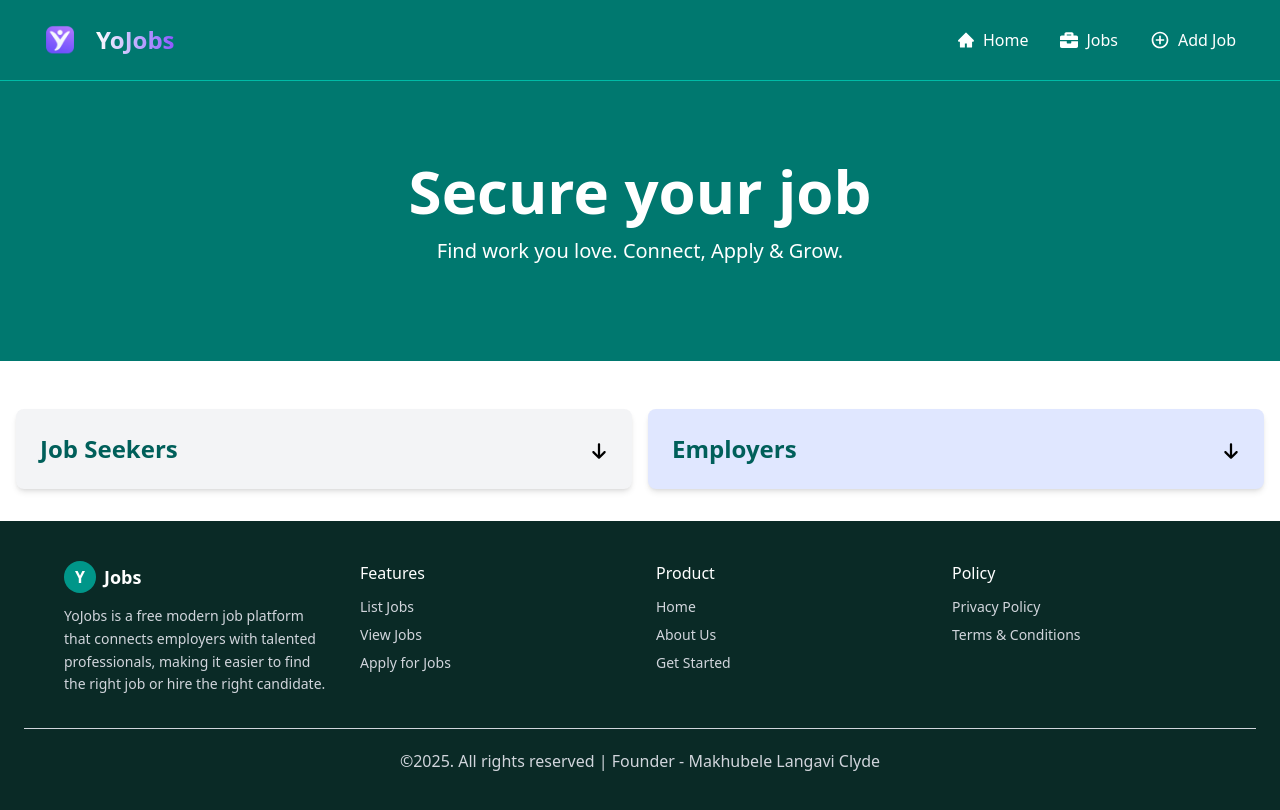
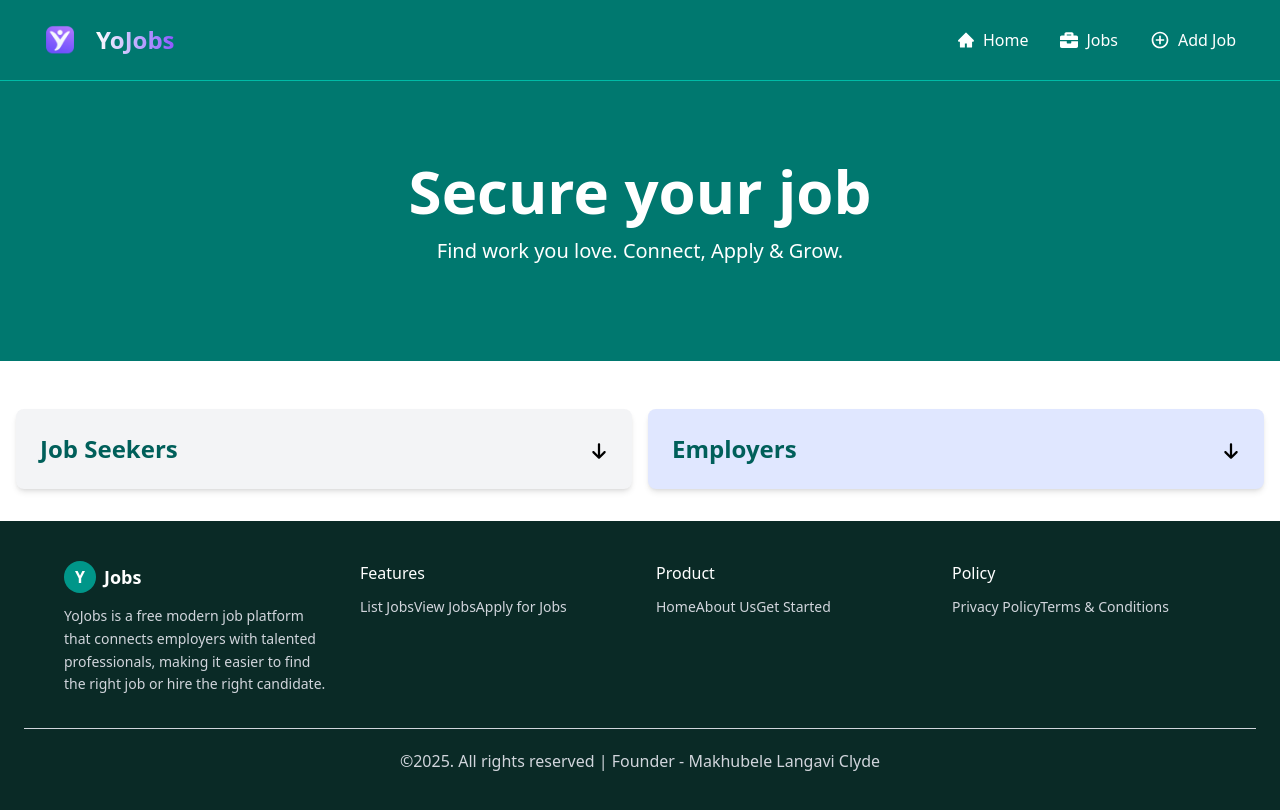
Before and after one commit to Mugwena14/YoJobs, a React (Vite) app: page / in a window 1280 px wide. Shown: the top 810 px of the page. Built offline with nearby package versions, Linux system fonts and the light colour scheme.

Commit message:
Added the Links

```diff
--- a/src/Components/Footer.jsx
+++ b/src/Components/Footer.jsx
@@ -1,4 +1,5 @@
 import React from 'react'
+import { Link } from 'react-router-dom'
 
 const Footer = () => {
 
@@ -26,9 +27,9 @@ const Footer = () => {
                 <div>
                 <h2 className="text-white font-medium mb-3">Features</h2>
                 <ul className="space-y-2 text-sm">
-                    <li><a href="/add-jobs" className="hover:text-white">List Jobs</a></li>
-                    <li><a href="/jobs" className="hover:text-white">View Jobs</a></li>
-                    <li><a href="/jobs" className="hover:text-white">Apply for Jobs</a></li>
+                    <Link to="/add-jobs" className="hover:text-white">List Jobs</Link>
+                    <Link to="/jobs" className="hover:text-white">View Jobs</Link>
+                    <Link to="/jobs" className="hover:text-white">Apply for Jobs</Link>
                 </ul>
                 </div>
 
@@ -36,9 +37,9 @@ const Footer = () => {
                 <div>
                 <h2 className="text-white font-medium mb-3">Product</h2>
                 <ul className="space-y-2 text-sm">
-                    <li><a href="/home" className="hover:text-white">Home</a></li>
-                    <li><a href="/about" className="hover:text-white">About Us</a></li>
-                    <li><a href="/jobs" className="hover:text-white">Get Started</a></li>
+                    <Link to="/home" className="hover:text-white">Home</Link>
+                    <Link to="/about" className="hover:text-white">About Us</Link>
+                    <Link to="/jobs" className="hover:text-white">Get Started</Link>
                 </ul>
                 </div>
 
@@ -46,8 +47,8 @@ const Footer = () => {
                 <div>
                 <h2 className="text-white font-medium mb-3">Policy</h2>
                 <ul className="space-y-2 text-sm">
-                    <li><a href="/privacy" className="hover:text-white">Privacy Policy</a></li>
-                    <li><a href="/terms" className="hover:text-white">Terms & Conditions</a></li>
+                    <Link to="/privacy" className="hover:text-white">Privacy Policy</Link>
+                    <Link to="/terms" className="hover:text-white">Terms & Conditions</Link>
                 </ul>
                 </div>
             </div>
```
